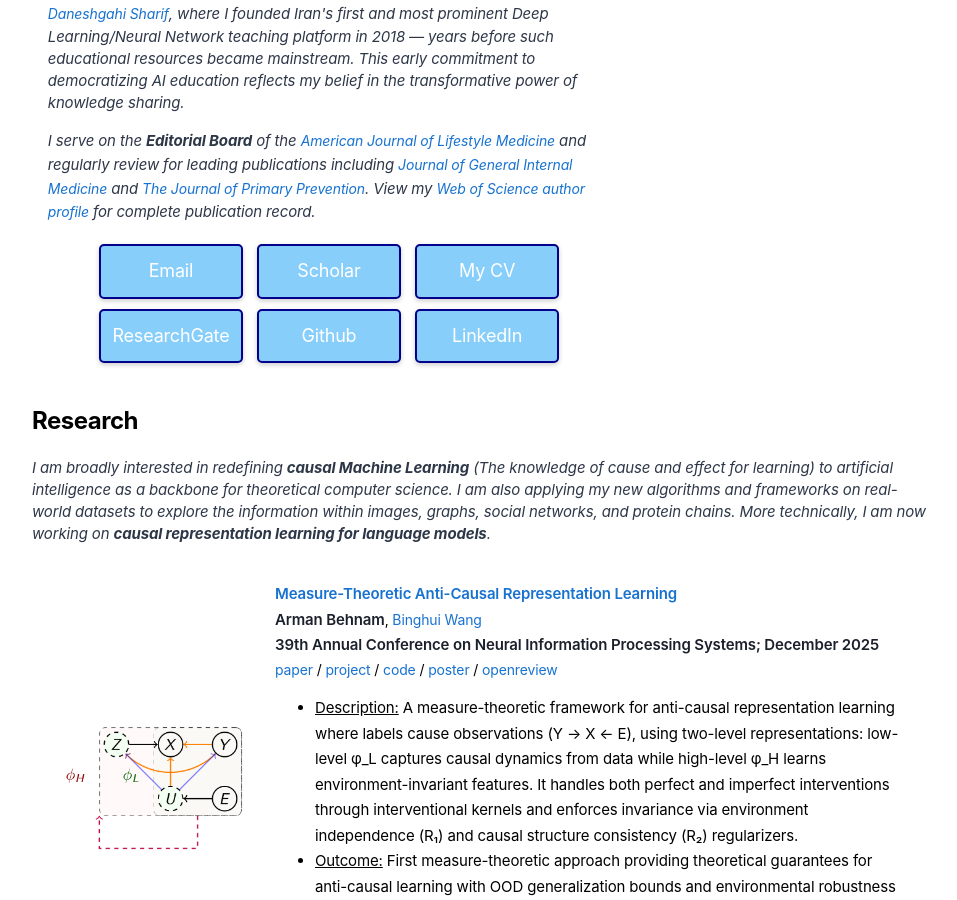
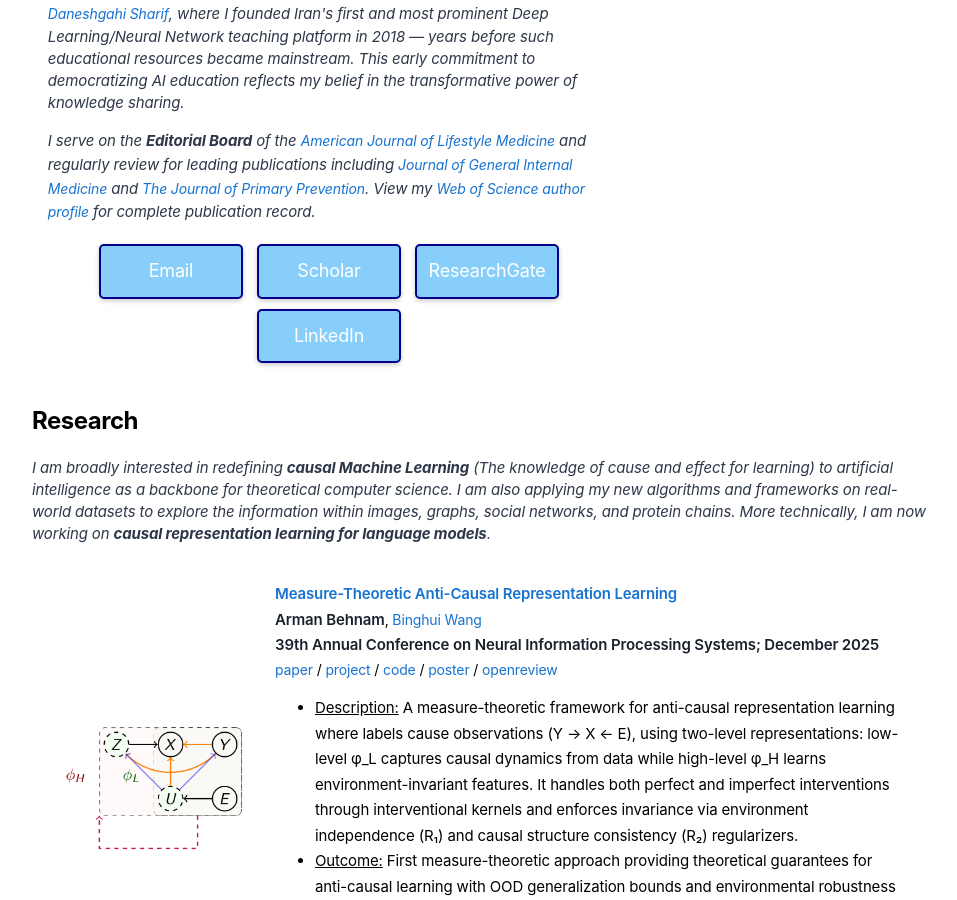
Before and after one commit to ArmanBehnam/ArmanBehnam.github.io, a Jekyll site: the page built from index.html, in a window 1280 px wide and 900 px high, scrolled down 536 px. Shown: the whole window, without its empty margins (161-1118 px from the left). Built offline with Jekyll 4.4.1, drawn with Linux system fonts in a browser that asks for light colours.

Commit message:
Update home page content1

```diff
--- a/index.html
+++ b/index.html
@@ -48,11 +48,11 @@ title: Arman Behnam's website
 
 
                 <p style="text-align: center">
-                    <a href="mailto:abehnam@hawk.iit.edu" class="button">Email</a>
+                    <a href="mailto:arman@quis.ai" class="button">Email</a>
                     <a href="https://scholar.google.com/citations?user=KgzHjgMAAAAJ&hl=en&oi=ao" class="button">Scholar</a>
-					<a href="/resume/Sep_2026_OneCV.pdf" class="button">My CV</a>
+<!--					<a href="/resume/Sep_2026_OneCV.pdf" class="button">My CV</a>-->
                     <a href="https://www.researchgate.net/profile/Arman-Behnam" class="button">ResearchGate</a>
-                    <a href="https://github.com/ArmanBehnam" class="button">Github</a>
+<!--                    <a href="https://github.com/ArmanBehnam" class="button">Github</a>-->
                     <a href="https://www.linkedin.com/in/arman-behnam/" class="button">LinkedIn</a>
                 </p>
 
```
